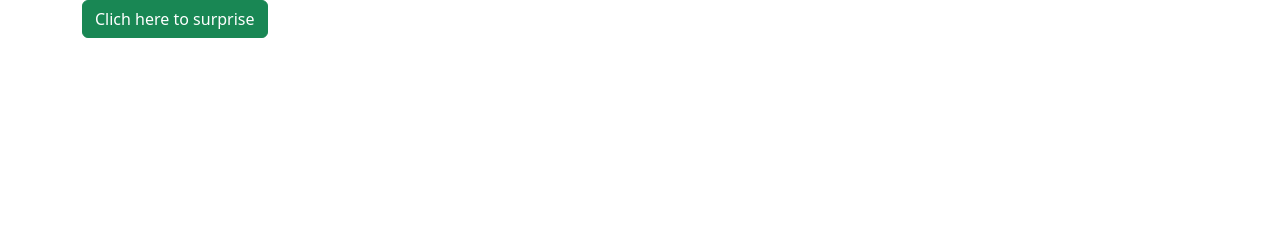
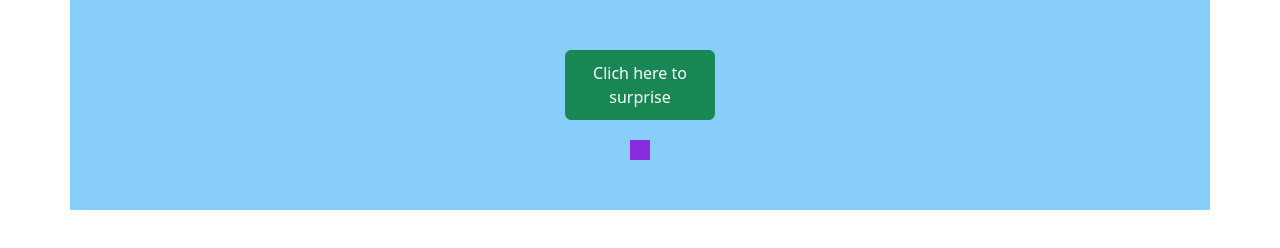
Before and after one commit to deiveegaponmari/day15-Asynchronous-call-back-hell, a plain HTML site: page index.html in a window 1280 px wide. Drawn offline with nearby package versions, Linux system fonts and the light colour scheme.

Commit message:
Add style successfully

```diff
--- a/index.html
+++ b/index.html
@@ -7,15 +7,18 @@
     <title>Asynchronous programming-callback</title>
     <link href="https://cdn.jsdelivr.net/npm/bootstrap@5.3.3/dist/css/bootstrap.min.css" rel="stylesheet"
         integrity="sha384-QWTKZyjpPEjISv5WaRU9OFeRpok6YctnYmDr5pNlyT2bRjXh0JMhjY6hW+ALEwIH" crossorigin="anonymous">
+        <link rel="stylesheet" href="style.css">
 </head>
 
 <body>
     <div class="container">
-    <button type="button" id="clickbutton"  class="btn btn-success">Clich here to surprise</button>
-    <div id="displaydata" >
+            <div>
+                <button type="button" id="clickbutton" class="btn btn-success">Clich here to surprise</button>
+            </div>
+                <div id="displaydata">
 
-    </div>
-    </div>
+                </div>
+            </div>
     <script src="https://cdn.jsdelivr.net/npm/bootstrap@5.3.3/dist/js/bootstrap.bundle.min.js"
         integrity="sha384-YvpcrYf0tY3lHB60NNkmXc5s9fDVZLESaAA55NDzOxhy9GkcIdslK1eN7N6jIeHz"
         crossorigin="anonymous"></script>
--- a/script.js
+++ b/script.js
@@ -25,7 +25,9 @@ const timer = (cb) => {
                                     setTimeout(() => {
                                         displaydata.innerText = 1;
                                         setTimeout(() => {
-                                            displaydata.innerText = "Happy Independence Day"
+                                            displaydata.innerText = "Happy Independence Day";
+                                            const button = document.getElementById("clickbutton");
+                                            button.style.display="none";
                                         }, 1000)
                                     }, 1000)
                                 }, 1000)
@@ -40,4 +42,5 @@ const timer = (cb) => {
 const button = document.getElementById("clickbutton");
 button.addEventListener('click', () => {
     timer();
+
 })
--- /dev/null
+++ b/style.css
@@ -0,0 +1,19 @@
+.container{
+    width:100%;
+    background-color: lightskyblue;
+    display: flex;
+    flex-direction: column;
+    justify-content: center;
+   align-items: center;
+   padding:50px;
+}
+#clickbutton{
+    height: 70px;
+    width:150px;
+}
+#displaydata{
+    color:white;
+    padding:10px;
+    background-color: blueviolet;
+    margin-top: 20px;
+}
```
